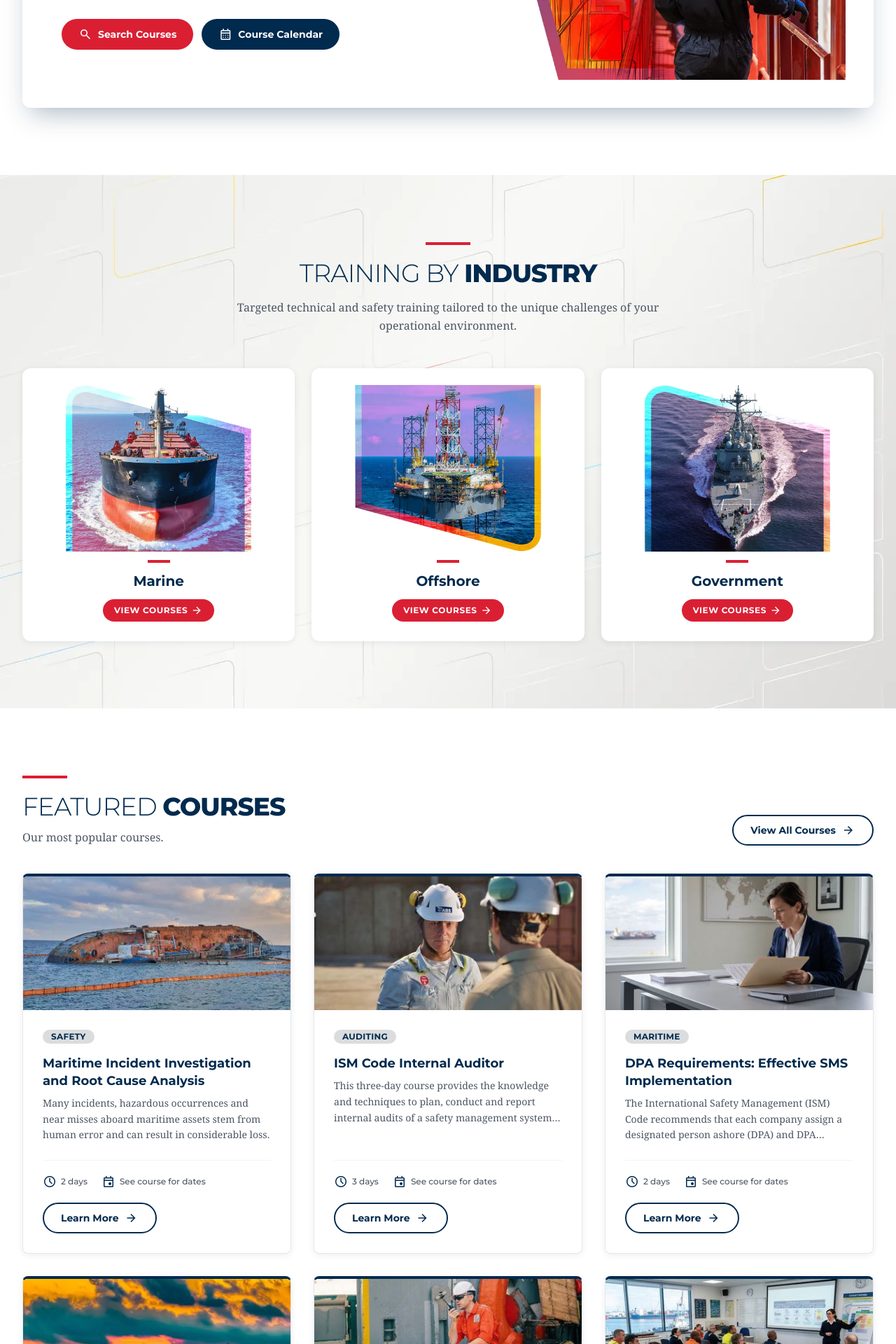
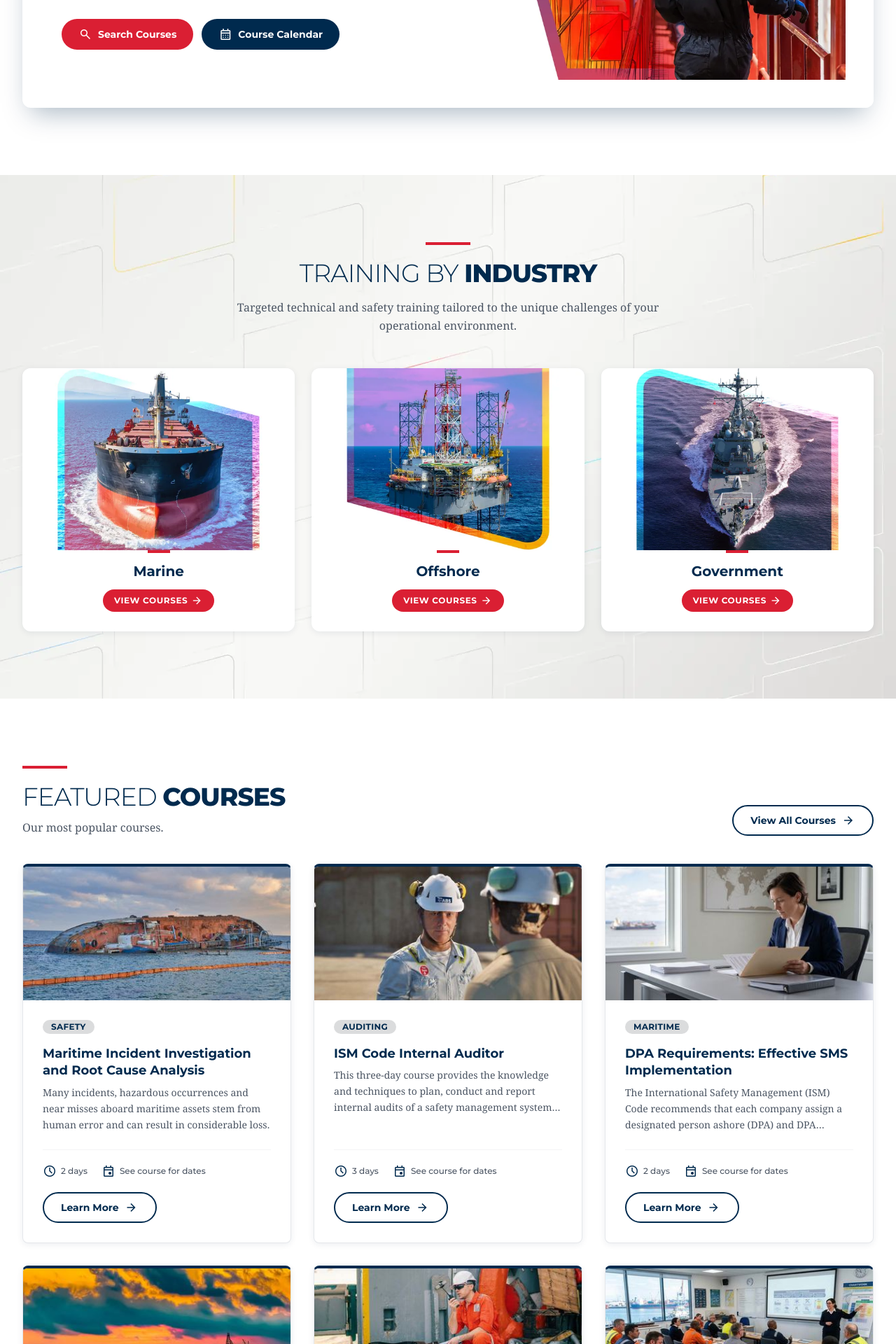
Before and after one commit to mmiller-eagle-org/abs-training, a Jekyll site: the page built from index.html, in a window 1280 px wide. Shown: the part 1087-3007 px from the top of the page at 70% size. Built offline with Jekyll 4.4.1, drawn with Linux system fonts in a browser that asks for light colours; nearby versions of some CDN libraries; some web fonts are replaced.

Commit message:
Industry tiles: artwork is the top of the card, edge to edge, no inner frame
Co-authored-by: Copilot App <223556219+Copilot@users.noreply.github.com>

```diff
--- a/index.html
+++ b/index.html
@@ -64,11 +64,10 @@ layout: default
                 <li class="flex">
                     <a href="{{ '/courses/' | relative_url }}?industry={{ industry.id }}#results-title" data-industry="{{ industry.id }}"
                        class="group flex w-full flex-col overflow-hidden rounded-xl bg-white shadow-card transition-shadow duration-300 hover:shadow-card-hover focus-visible:outline-none focus-visible:ring-4 focus-visible:ring-abs-blue focus-visible:ring-offset-4 focus-visible:ring-offset-transparent">
-                        <!-- ABS training artwork on white, shown whole -->
-                        <div class="px-4 pt-6">
-                            {% include training-picture.html name=industry.image widths="600,960" width="1458" height="972" sizes="(min-width: 1280px) 400px, (min-width: 768px) 33vw, 100vw" class="w-full h-auto transition-transform duration-500 group-hover:scale-[1.03] motion-reduce:transition-none motion-reduce:group-hover:scale-100" %}
-                        </div>
-                        <div class="mt-auto px-6 pb-7 pt-3 text-center">
+                        <!-- The artwork is the top of the card: shown whole, edge to edge, its white background running
+                             straight into the white label area below (no inner frame) -->
+                        {% include training-picture.html name=industry.image widths="600,960" width="1458" height="972" sizes="(min-width: 1280px) 400px, (min-width: 768px) 33vw, 100vw" class="block w-full h-auto transition-transform duration-500 group-hover:scale-[1.03] motion-reduce:transition-none motion-reduce:group-hover:scale-100" %}
+                        <div class="mt-auto px-6 pb-7 text-center">
                             <span class="block w-8 h-1 bg-abs-red mx-auto mb-3"></span>
                             <h3 class="text-abs-blue text-xl font-bold">{{ industry.label | escape }}</h3>
                             <span class="mt-3 inline-flex min-h-[32px] items-center gap-1 rounded-full bg-abs-red px-4 text-xs font-bold uppercase tracking-wider text-white transition-colors group-hover:bg-abs-red-dark">View Courses <span class="material-symbols-outlined text-[18px] transition-transform group-hover:translate-x-1 motion-reduce:transition-none" aria-hidden="true">arrow_forward</span></span>
```
